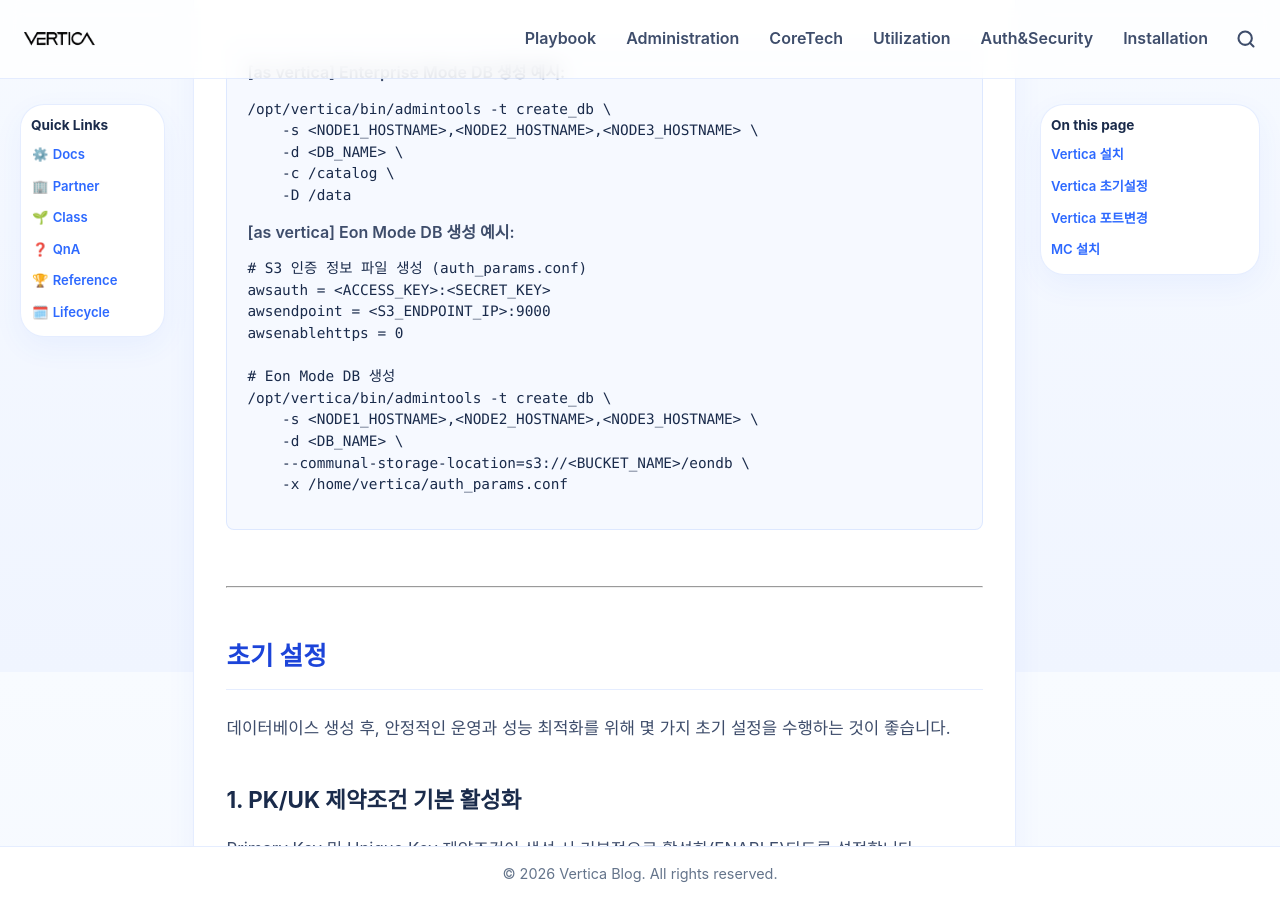
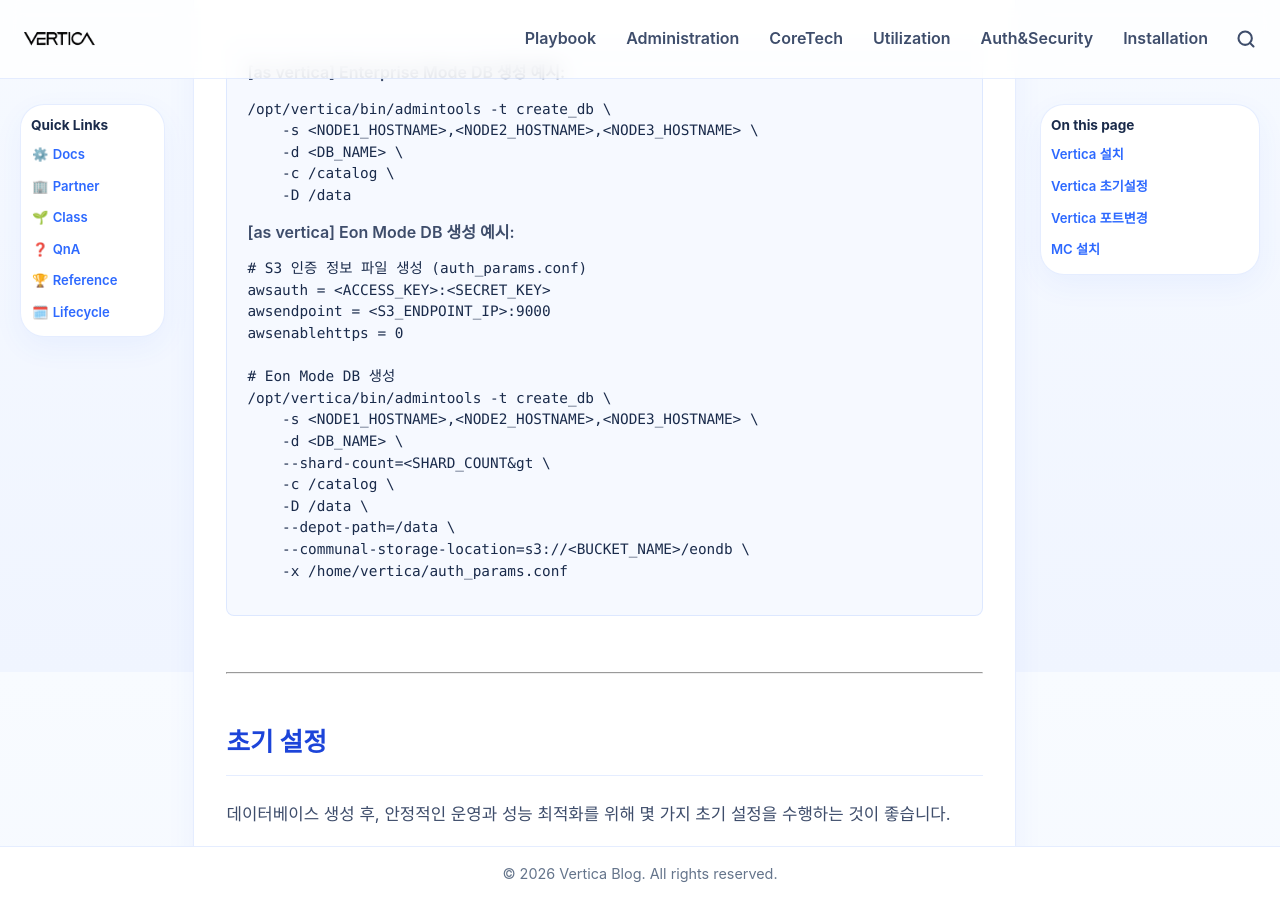
Before and after one commit to JIN0326/vertica_blog, a Jekyll site: the page built from 06installation.md, in a window 1280 px wide and 900 px high, scrolled down 6528 px. Built offline with Jekyll 4.4.1, drawn with Linux system fonts in a browser that asks for light colours.

Commit message:
Update blog content and styling

```diff
--- a/06installation.md
+++ b/06installation.md
@@ -242,6 +242,10 @@
 /opt/vertica/bin/admintools -t create_db \
     -s &lt;NODE1_HOSTNAME&gt;,&lt;NODE2_HOSTNAME&gt;,&lt;NODE3_HOSTNAME&gt; \
     -d &lt;DB_NAME&gt; \
+    --shard-count=&lt;SHARD_COUNT&gt \
+    -c /catalog \
+    -D /data \
+    --depot-path=/data \
     --communal-storage-location=s3://&lt;BUCKET_NAME&gt;/eondb \
     -x /home/vertica/auth_params.conf</code></pre>
     </div>
```
